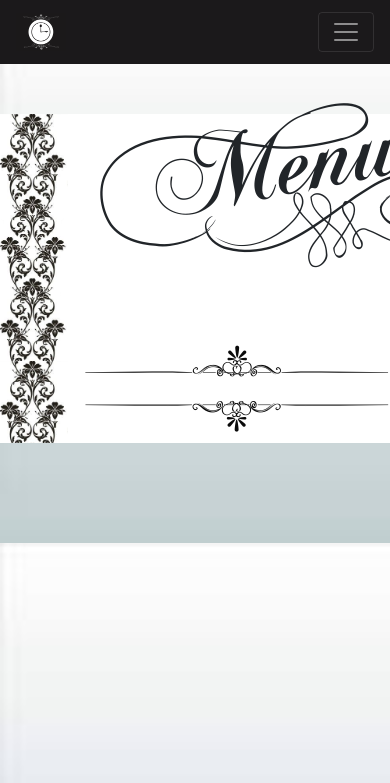
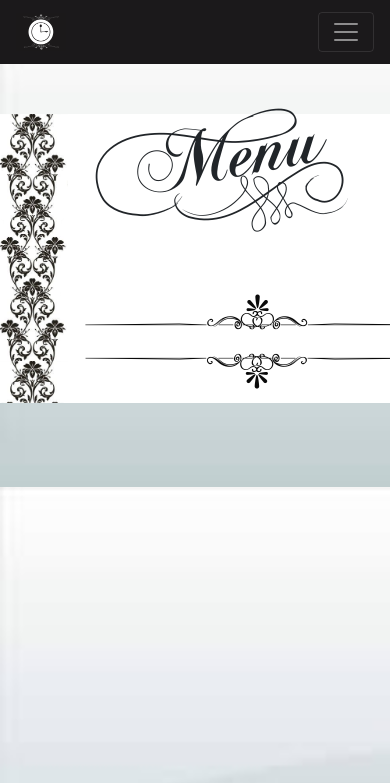
Before and after one commit to julianalonzo/quick-pick, a PHP site: page / in a window 390 px wide; the page is wider, and only the part inside the window is pictured. Shown: the top 783 px of that part. Run offline with PHP 8.4, Linux system fonts and the light colour scheme; data comes from the database, SQL or seed files in the repository; data that the repository does not hold is empty; some libraries are stand-ins or nearby versions.

Commit message:
Made homepage responsive

```diff
--- a/quickpick_client/css/styles.css
+++ b/quickpick_client/css/styles.css
@@ -1,9 +1,10 @@
 body {
-    padding-bottom: 100px;
+    padding-bottom: 10vh;
     background-color: #0c54602e;
     background-image: url(./img/bg_img.png);
     background-size: cover;
     font-family: campton;
+    height: inherit;
 }
 
 @font-face {
@@ -58,10 +59,14 @@ nav {
 	margin: 0;
 	padding: 12px;
 	text-align: center;
-	font-size: 20vh;
+	font-size: 15vh;
 	font-weight: 1;
 	display: block;
 	position:relative;
+}
+
+#main-menu h1.design {
+    font-size: 4.3vh;
 }
 
 h1.design {
@@ -272,6 +277,10 @@ textarea {
 }
 
 @media screen and (min-width: 601px) {
+    #menu-text {
+        font-size: 20vh;
+    }
+
     .calendar {
         float: right;
         display: block;
--- a/quickpick_client/index.html
+++ b/quickpick_client/index.html
@@ -56,7 +56,7 @@
         </nav>
         <main id="main">
             <div class="container">
-                <div class="row">
+                <div class="row" id="main-menu">
                     <div class="container col-md-7" id="container-background">
                         <h1 id="menu-text">e</h1>
                         <div class="container" id="menu">
```
